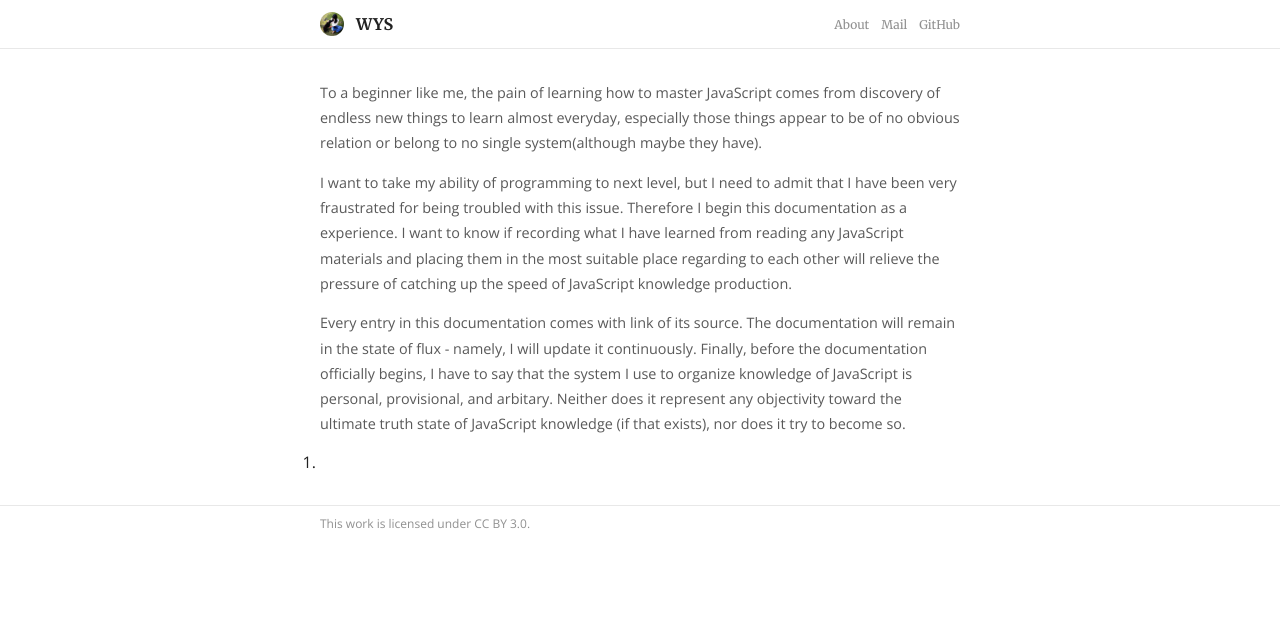
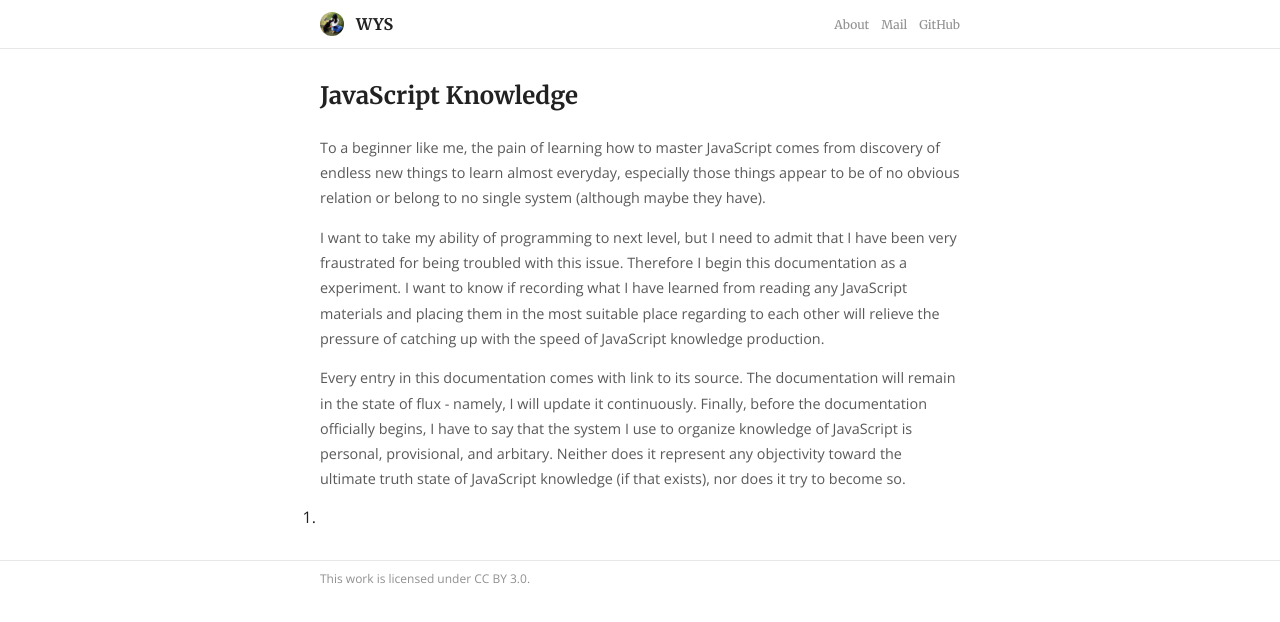
Before and after one commit to wendyyuchensun/wendyyuchensun.github.io, a Jekyll site: the page built from js-knowledge/index.html, in a window 1280 px wide. Shown: the top 622 px of the page. Built offline with Jekyll 4.4.1, drawn with Linux system fonts in a browser that asks for light colours.

Commit message:
Correct layout

```diff
--- a/_layouts/default.html
+++ b/_layouts/default.html
@@ -12,6 +12,7 @@
     </header>
     <main>
       <div class="container">
+        <h2>{{ page.title }}</h2>
         {{ content }}
       </div>
     </main>
--- a/about/index.html
+++ b/about/index.html
@@ -1,8 +1,6 @@
 ---
 title: About me
 ---
-<h2>About Me</h2>
-
 <p>Hello, I'm Wendy Yuchen Sun (孫語辰). I live in Taipei, Taiwan, and now work as MOE project assistant at Fujen Catholic University (天主教輔仁大學).</p>
 
 <p>If I can only use one sentence to describe the most significant character of mine, I would say that I like both abstract and pratical knowledge, and I always have endless curiousity for how non-humans around me revolve and operate vividly as coming to life.</p>
--- a/js-knowledge/index.html
+++ b/js-knowledge/index.html
@@ -1,11 +1,11 @@
 ---
 title: JavaScript Knowledge
 ---
-<p>To a beginner like me, the pain of learning how to master JavaScript comes from discovery of endless new things to learn almost everyday, especially those things appear to be of no obvious relation or belong to no single system(although maybe they have).</p>
+<p>To a beginner like me, the pain of learning how to master JavaScript comes from discovery of endless new things to learn almost everyday, especially those things appear to be of no obvious relation or belong to no single system (although maybe they have).</p>
 
-<p>I want to take my ability of programming to next level, but I need to admit that I have been very fraustrated for being troubled with this issue. Therefore I begin this documentation as a experience. I want to know if recording what I have learned from reading any JavaScript materials and placing them in the most suitable place regarding to each other will relieve the pressure of catching up the speed of JavaScript knowledge production.</p>
+<p>I want to take my ability of programming to next level, but I need to admit that I have been very fraustrated for being troubled with this issue. Therefore I begin this documentation as a experiment. I want to know if recording what I have learned from reading any JavaScript materials and placing them in the most suitable place regarding to each other will relieve the pressure of catching up with the speed of JavaScript knowledge production.</p>
 
-<p>Every entry in this documentation comes with link of its source. The documentation will remain in the state of flux - namely, I will update it continuously. Finally, before the documentation officially begins, I have to say that the system I use to organize knowledge of JavaScript is personal, provisional, and arbitary. Neither does it represent any objectivity toward the ultimate truth state of JavaScript knowledge (if that exists), nor does it try to become so.</p>
+<p>Every entry in this documentation comes with link to its source. The documentation will remain in the state of flux - namely, I will update it continuously. Finally, before the documentation officially begins, I have to say that the system I use to organize knowledge of JavaScript is personal, provisional, and arbitary. Neither does it represent any objectivity toward the ultimate truth state of JavaScript knowledge (if that exists), nor does it try to become so.</p>
 
 <ol>
   <li></li>
```
